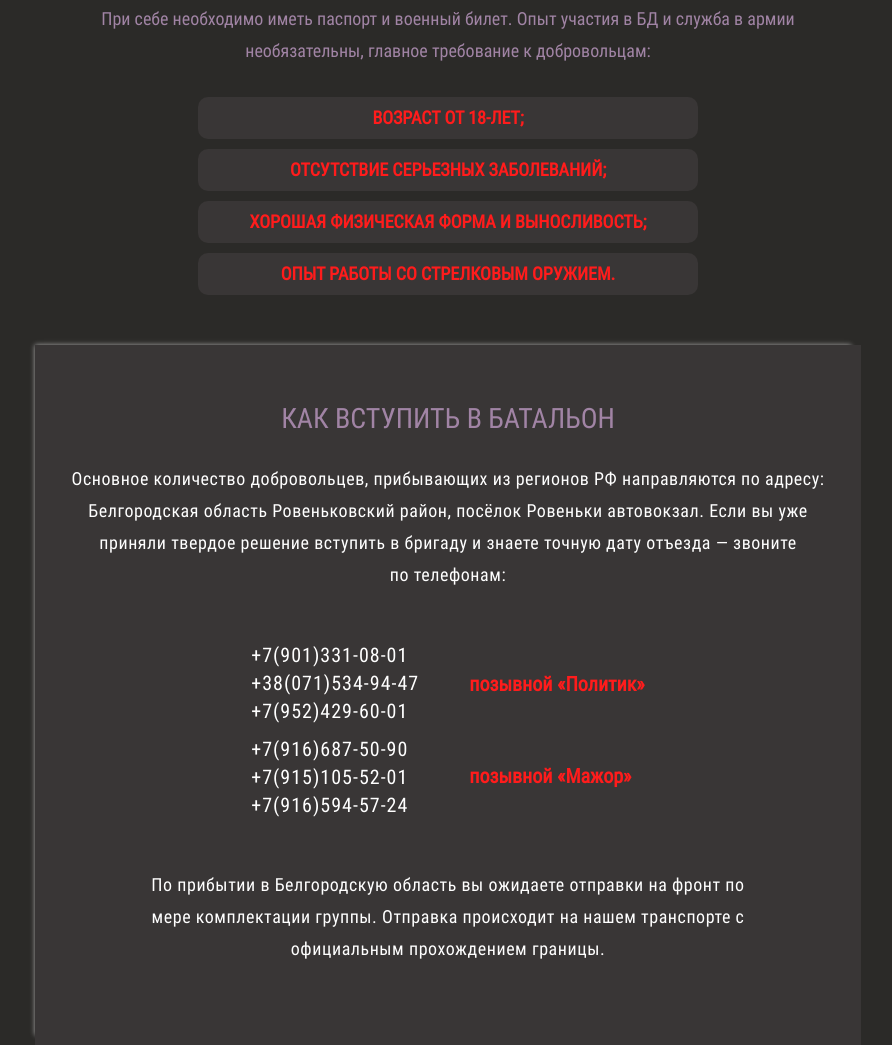
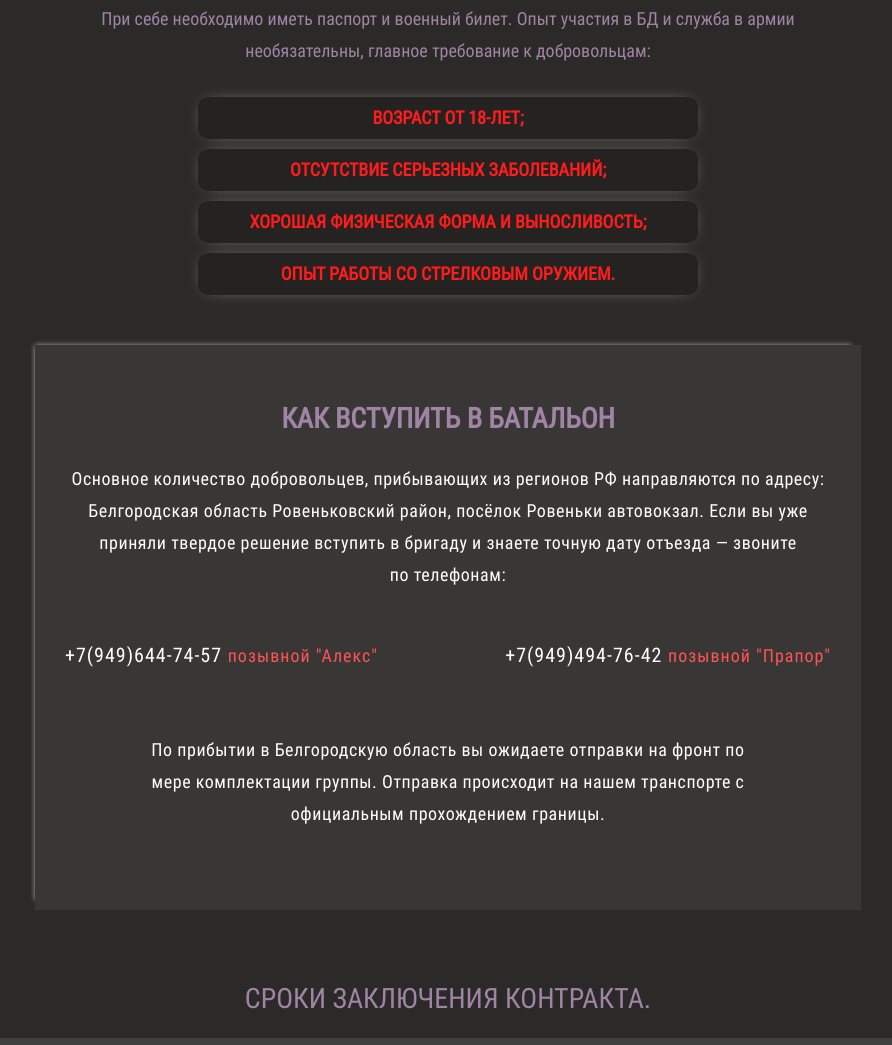
Before and after one commit to Ramc1987/voin, a website: page source/index.html in a window 1280 px wide. Shown: the part 1274-2319 px from the top of the page, without its empty margins (192-1084 px from the left). Drawn offline with nearby package versions, Linux system fonts and the light colour scheme; files that its build step writes are made by us from their sources; files whose address does not match are found by name.

Commit message:
fix bags

```diff
--- a/source/index.html
+++ b/source/index.html
@@ -20,7 +20,7 @@
       crossorigin="anonymous"
     />
     <link rel="stylesheet" href="css/style.min.css" />
-    <title>ProjectName</title>
+    <title>BORZ</title>
   </head>
   <body>
     <div class="wrapper">
@@ -129,42 +129,12 @@
                 по&nbsp;телефонам:
               </p>
               <div class="go-front__contacts">
-                <ul class="go-front__list-phone">
-                  <li class="go-front__item-phone">
-                    <a class="go-front__link-phone" href="tel:+79013310801">
-                      +7(901)331-08-01
-                    </a>
-                  </li>
-                  <li class="go-front__item-phone">
-                    <a class="go-front__link-phone" href="tel:+380715349447">
-                      +38(071)534-94-47
-                    </a>
-                  </li>
-                  <li class="go-front__item-phone">
-                    <a class="go-front__link-phone" href="tel:+79524296001">
-                      +7(952)429-60-01
-                    </a>
-                  </li>
-                  <li class="go-front__item-phone">
-                    <a class="go-front__link-phone" href="tel:+79166875090">
-                      +7(916)687-50-90
-                    </a>
-                  </li>
-                  <li class="go-front__item-phone">
-                    <a class="go-front__link-phone" href="tel:+79151055201">
-                      +7(915)105-52-01
-                    </a>
-                  </li>
-                  <li class="go-front__item-phone">
-                    <a class="go-front__link-phone" href="tel:+79165945724">
-                      +7(916)594-57-24
-                    </a>
-                  </li>
-                </ul>
-                <div class="go-front__name-wrapper">
-                  <p class="go-front__name">позывной &laquo;Политик&raquo;</p>
-                  <p class="go-front__name">позывной &laquo;Мажор&raquo;</p>
-                </div>
+                <a href="tel:+79496447457" class="go-front__link-phone"
+                  >+7(949)644-74-57 <span>позывной "Алекс"</span></a
+                >
+                <a href="tel:+79494947642" class="go-front__link-phone"
+                  >+7(949)494-76-42 <span>позывной "Прапор"</span></a
+                >
               </div>
               <p class="go-front__text go-front__text--go">
                 По прибытии в Белгородскую область вы ожидаете отправки на фронт
--- a/source/sass/blocks/fighters.scss
+++ b/source/sass/blocks/fighters.scss
@@ -9,7 +9,7 @@
 }
 
 .fighters__subtitle {
-  @include font(28px, 32px, 500, #a184a5);
+  @include font(28px, 32px, 700, #a184a5);
   text-align: center;
 }
 
@@ -39,6 +39,7 @@
 
   @include vp-767 {
     background: linear-gradient(90deg, rgba(96, 128, 83, 0.75) 0%, rgba(0, 0, 0, 0) 100%);
+    min-height: 50px;
   }
 }
 
--- a/source/sass/blocks/go-front.scss
+++ b/source/sass/blocks/go-front.scss
@@ -2,7 +2,7 @@
   padding: 50px;
 
   @include vp-767 {
-    padding: 30px 15px;
+    padding: 30px 10px;
   }
 }
 
@@ -17,7 +17,7 @@
 
   @include vp-767 {
     width: 100%;
-    padding: 10px;
+    padding: 10px 5px;
     padding-bottom: 30px;
   }
 }
@@ -44,58 +44,28 @@
 
 .go-front__contacts {
   display: flex;
-  justify-content: center;
+  align-items: center;
+  justify-content: space-between;
   margin-bottom: 50px;
 
   @include vp-767 {
+    flex-direction: column;
     margin-bottom: 20px;
-  }
-}
-
-.go-front__name {
-  @include font(20px, 32px, 600, #ff1c1c);
-
-  margin-left: 50px;
-
-  &:nth-child(1) {
-    margin-bottom: 60px;
-  }
-
-  &:nth-child(2) {
-    margin-top: 0;
-  }
-
-  @include vp-767 {
-    // width: 80%;
-    @include font(16px, 22px, 600, #ff1c1c);
-    margin-left: 30px;
-  }
-}
-
-.go-front__name-wrapper {
-  display: flex;
-  flex-direction: column;
-  justify-content: center;
-}
-
-.go-front__list-phone {
-  list-style-type: none;
-  padding: 0;
-  margin: 0;
-}
-
-.go-front__item-phone {
-  &:nth-child(3) {
-    margin-bottom: 10px;
   }
 }
 
 .go-front__link-phone {
   @include font(20px, 28px, 500, #ffffff);
   letter-spacing: 0.05em;
+  display: block;
+  margin-bottom: 15px;
 
   @include vp-767 {
-    @include font(14px, 18px, 500, #ffffff);
+    @include font(16px, 20px, 500, #ffffff);
     letter-spacing: 0.03em;
   }
 }
+
+.go-front__link-phone span {
+  @include font(18px, 24px, 500, #ff5454);
+}
--- a/source/sass/blocks/join-squad.scss
+++ b/source/sass/blocks/join-squad.scss
@@ -1,10 +1,10 @@
 .join-squad__title {
-  @include font(28px, 32px, 500, #a184a5);
+  @include font(28px, 32px, 600, #a184a5);
   text-transform: uppercase;
   text-align: center;
 
   @include vp-767 {
-    @include font(22px, 28px, 500, #a184a5);
+    @include font(22px, 28px, 600, #a184a5);
   }
 }
 
@@ -15,6 +15,7 @@
   margin: 0 auto 30px;
 
   @include vp-555 {
+    @include font(16px, 24px, 500, #a184a5);
     width: 100%;
   }
 }
@@ -36,7 +37,8 @@
   text-transform: uppercase;
   padding: 10px 20px;
   border-radius: 10px;
-  background-color: #393636;
+  background-color: #1616164f;
+  box-shadow: 0px 0px 18px -10px #ffffff;
   &:not(:last-child) {
     margin-bottom: 10px;
   }
--- a/source/sass/blocks/promo.scss
+++ b/source/sass/blocks/promo.scss
@@ -3,7 +3,7 @@
 }
 
 .promo__preface {
-  @include font(18px, 22px, 500, #e8f0c1);
+  @include font(18px, 22px, 600, #e8f0c1);
   letter-spacing: 0.04em;
   font-family: "RobotoCondensed", "Arial", sans-serif;
 
```
Also changed, not shown: build/css/style.css, build/css/style.min.css, build/img/granatametchik.png, build/img/photo_2023-05-23_11-16-32.jpg, build/img/saper.jpg, build/img/shooters.png, build/img/shtorm.png, build/index.html, build/js/main.min.js, 2 other files.
